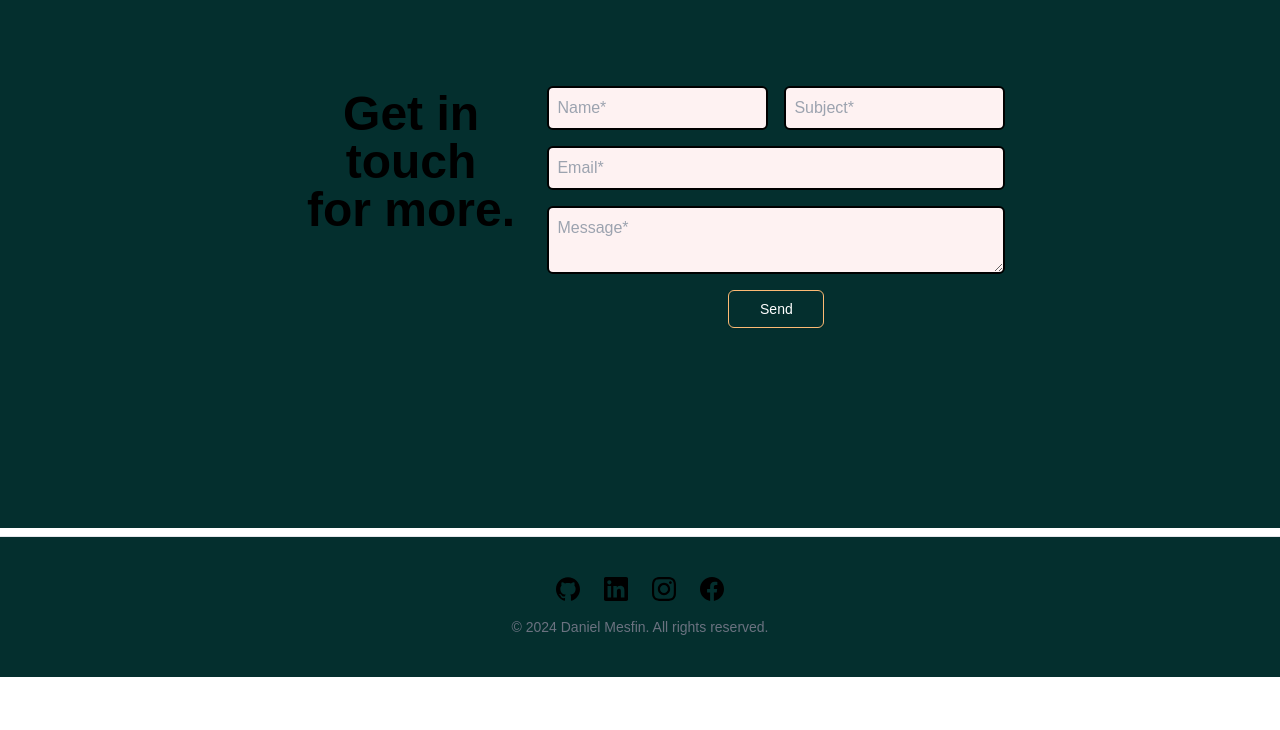
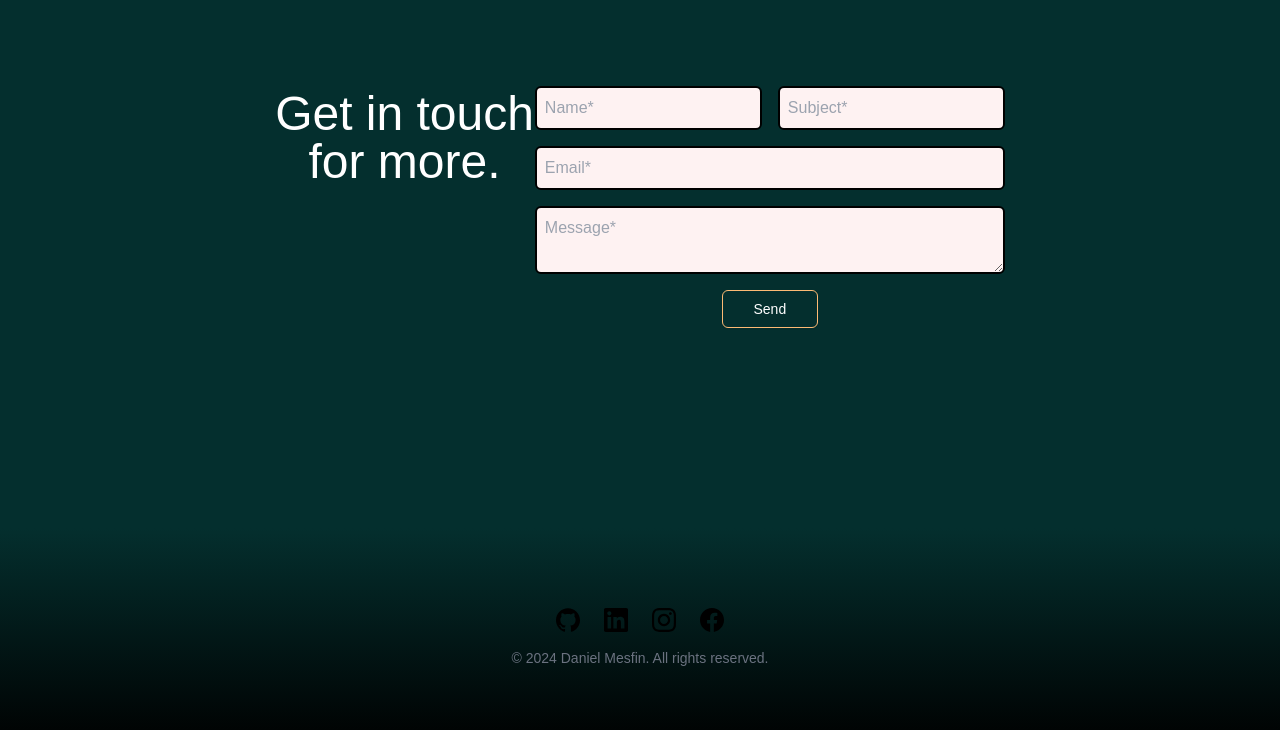
Before and after one commit to danmesfin/portfolio, a Next.js app: page / in a window 1280 px wide. Shown: the part 5880-6610 px from the top of the page. Before the commit the page ends 6557 px from the top, so only its background shows below. Built offline with nearby package versions, Linux system fonts and the light colour scheme; a web font is replaced by a local one.

Commit message:
updated contact section header

```diff
--- a/components/Contact/index.tsx
+++ b/components/Contact/index.tsx
@@ -47,7 +47,7 @@ const Contact: React.FC = () => {
         >
           <div className="flex bg-opacity-30 hover:bg-opacity-30 rounded-md pb-4 px-2">
             <div className="mx-auto">
-              <div className="flex flex-col text-center mb-5 py-5 text-xl md:text-5xl font-bold">
+              <div className="flex flex-col text-center mb-5 py-5 text-xl md:text-5xl font-display text-white">
                 <span className="">Get in touch </span>
                 <span>for more.</span>
               </div>
--- a/components/Layout/Footer.tsx
+++ b/components/Layout/Footer.tsx
@@ -3,7 +3,7 @@ import { SiGithub, SiLinkedin, SiFacebook, SiInstagram } from 'react-icons/si';
 
 function Footer() {
   return (
-    <footer className="p-10 flex flex-col justify-center mt-2 border-t bg-base">
+    <footer className="py-20 flex flex-col justify-center bg-gradient-to-b from-base to-black">
       <div className="flex mx-auto">
         <a
           className="mx-3 hover:bg-gray-400 dark:hover:bg-gray-500 rounded-full"
--- a/components/TechStacks/index.tsx
+++ b/components/TechStacks/index.tsx
@@ -27,7 +27,7 @@ const TechItem: React.FC<TechItemProps> = ({ icon, label }) => (
 
 const TechStack: React.FC = () => (
   <div
-    className="w-full flex flex-col justify-center mx-auto  py-8 md:py-10 bg-base"
+    className="w-full flex flex-col justify-center mx-auto py-8 md:py-10 bg-base text-white"
     id="TechStack"
   >
     <div className="flex flex-wrap w-full justify-center">
```
